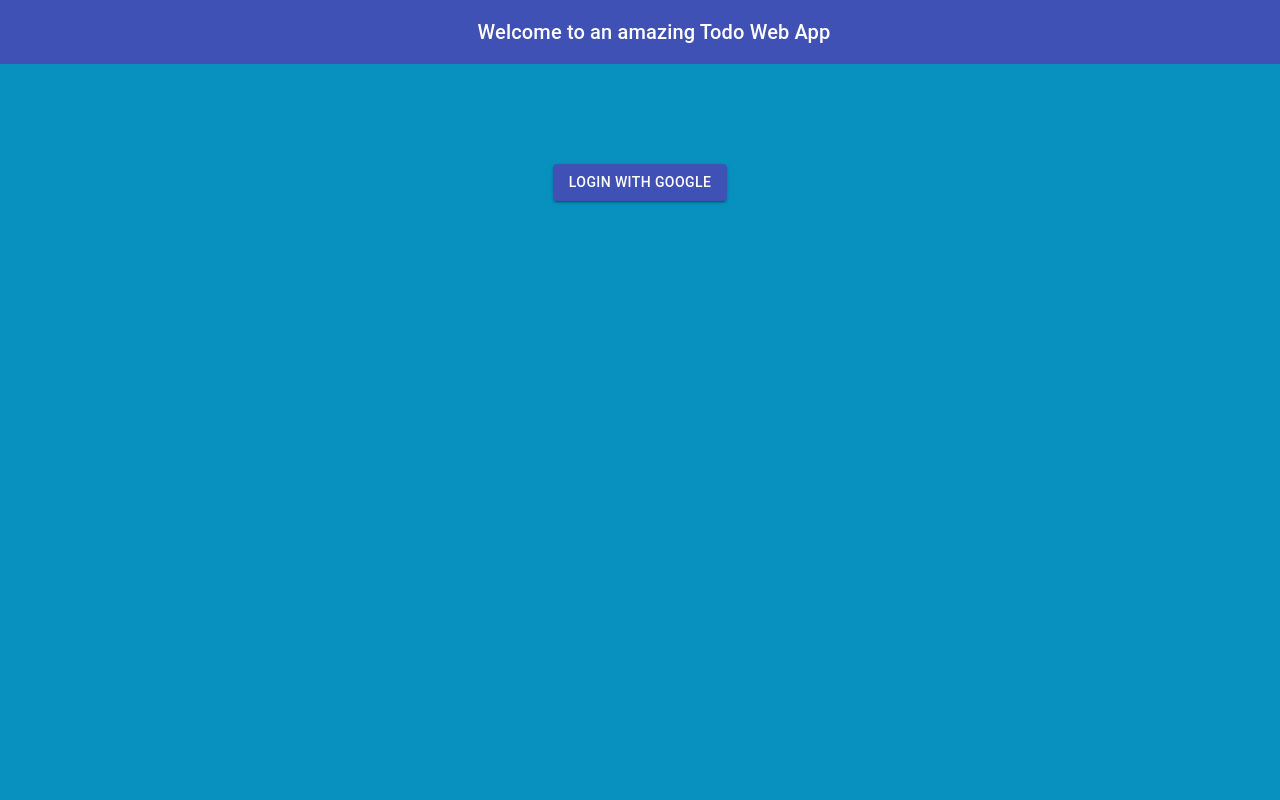
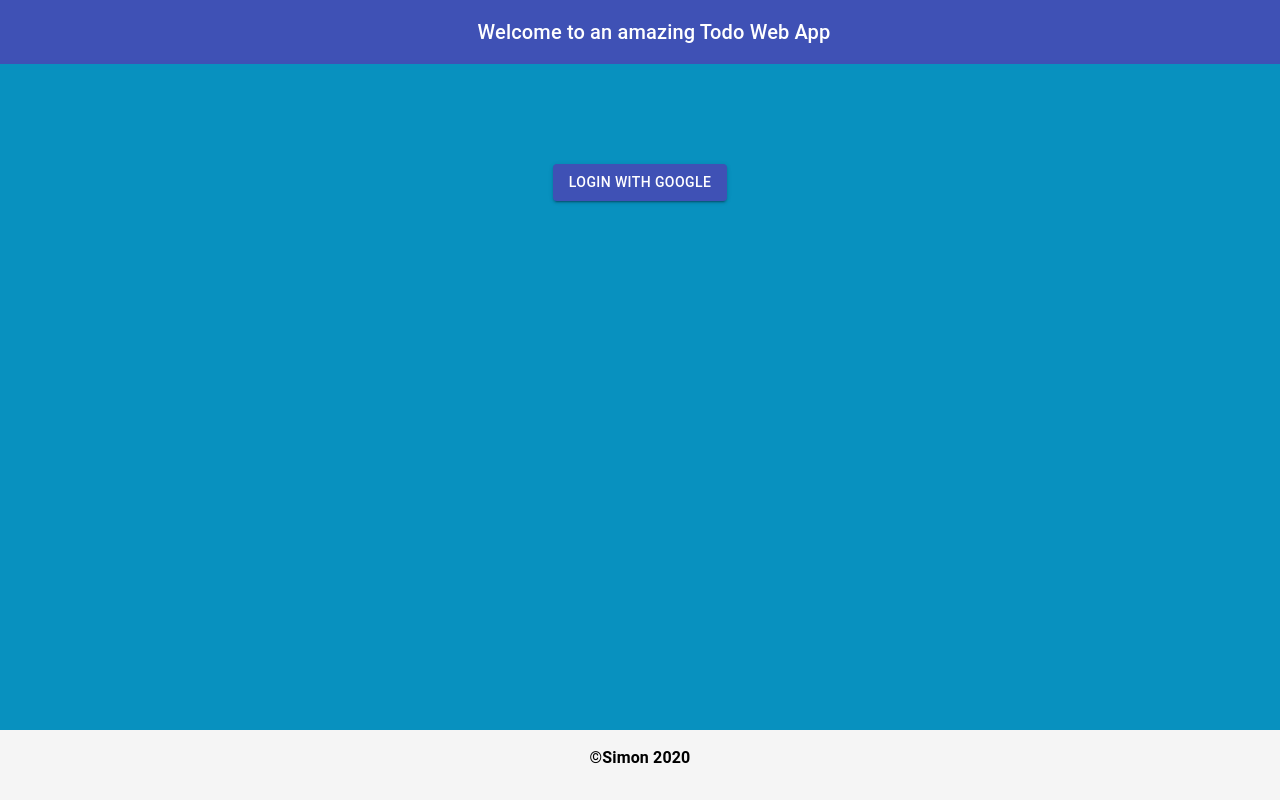
Before and after one commit to SimonImanigirimpuhwe/my-todo-app, a React (Create React App) app: page / in a window 1280 px wide. Built offline with nearby package versions, Linux system fonts and the light colour scheme; no server answers; the database is empty.

Commit message:
chore(footer): add footer

```diff
--- a/src/App.js
+++ b/src/App.js
@@ -3,6 +3,7 @@
 import Form from './components/Form';
 import Login from './components/Login';
 import Navbar from './components/Navbar';
+import Footer from './components/Footer';
 import TodoList from './components/TodoList';
 import db from './config/firebase.config';
 
@@ -163,6 +164,7 @@
       </div>
       )
       }
+      <Footer />
     </div>
   );
 }
--- /dev/null
+++ b/src/components/Footer.js
@@ -0,0 +1,33 @@
+import React from 'react';
+import { makeStyles} from '@material-ui/core/styles';
+import Typography from '@material-ui/core/Typography';
+
+
+
+const useStyles = makeStyles((theme) => ({
+    root: {
+        position: 'fixed',
+        width: '100%',
+        backgroundColor: '#f5f5f5',
+        height: '70px',
+        bottom: 0,
+    },
+    footer: {
+      textAlign: 'center',
+      marginTop: theme.spacing(2),
+      fontWeight: 'bolder'
+    }
+  }));
+
+
+export default function Footer() {
+    const classes = useStyles();
+
+  return (
+    <div className={classes.root}>
+        <Typography className={classes.footer}>
+        ©Simon 2020
+        </Typography>
+    </div>
+  );
+}
```
